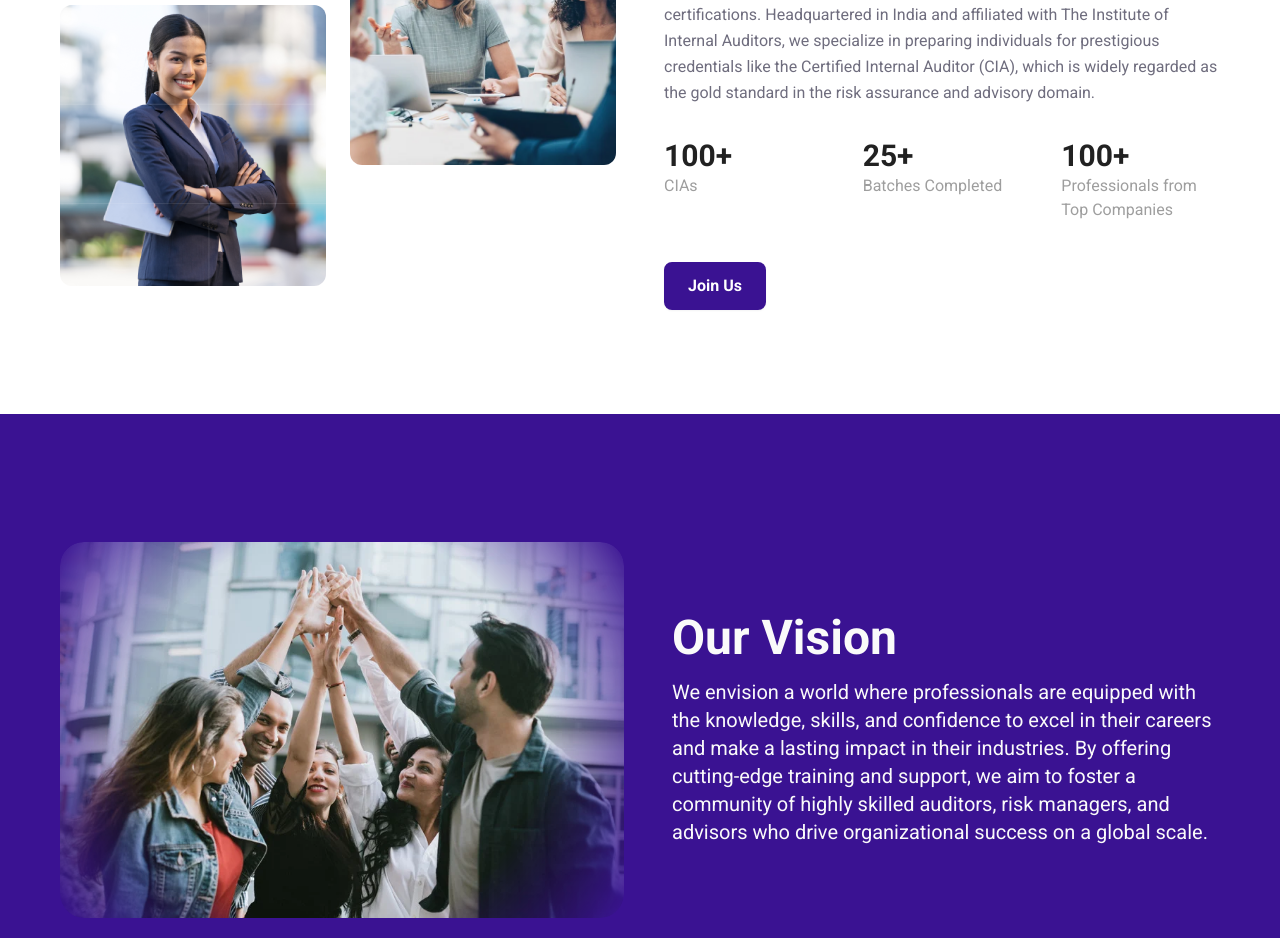
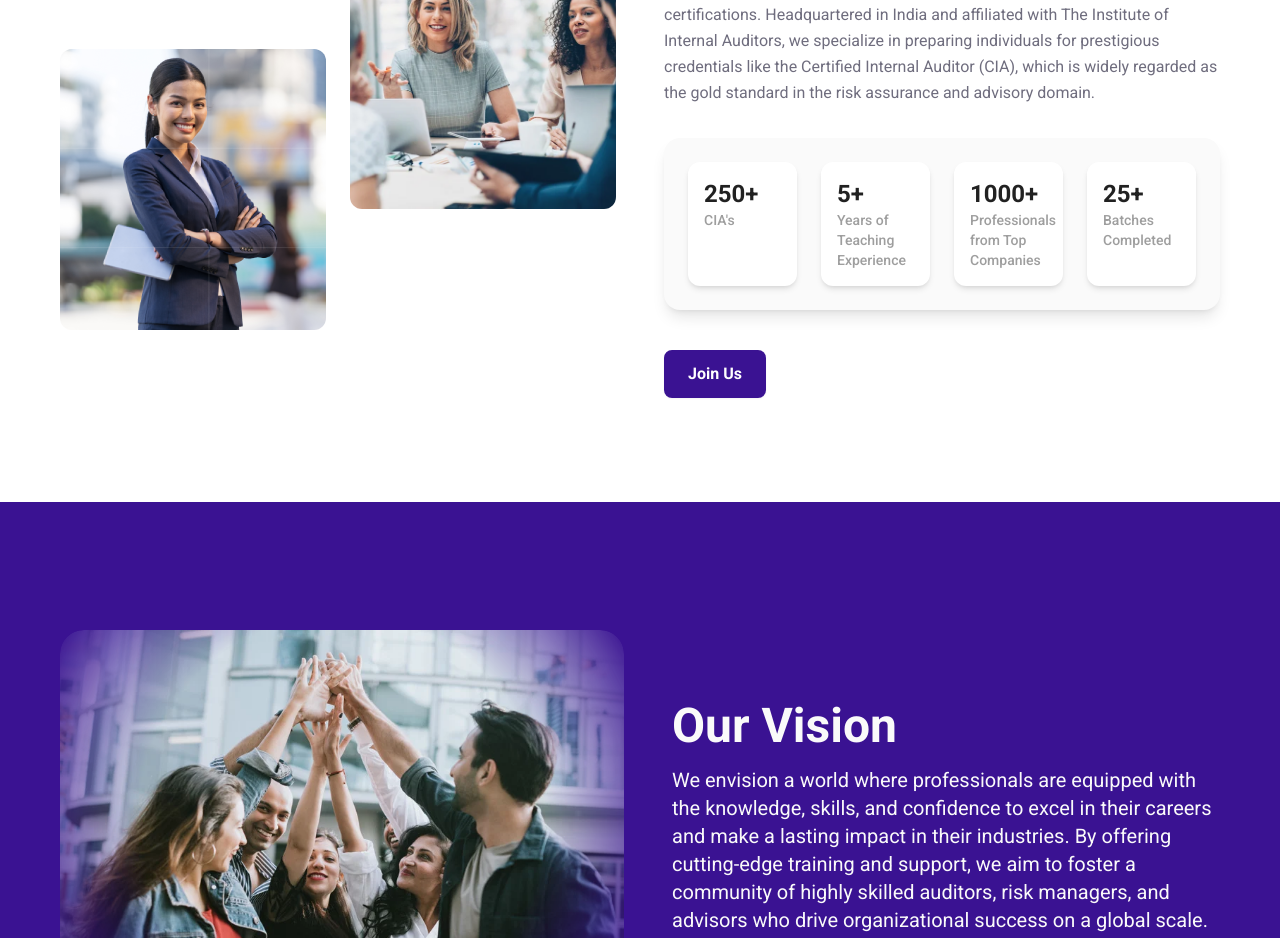
Before and after one commit to swapanmanna/gpc, a React (Vite) app: page /about in a window 1280 px wide. Shown: the part 1020-1958 px from the top of the page. Built offline with nearby package versions, Linux system fonts and the light colour scheme.

Commit message:
slight modifications to content

```diff
--- a/src/components/About/AboutUs.jsx
+++ b/src/components/About/AboutUs.jsx
@@ -51,20 +51,55 @@ export default function AboutUs() {
                                     <p class="text-brand-gray text-base font-normal leading-relaxed lg:text-start text-center">
                                     Our mission is to bridge the gap between ambition and achievement, transforming learners into leaders through rigorous, globally recognized certifications. Headquartered in India and affiliated with The Institute of Internal Auditors, we specialize in preparing individuals for prestigious credentials like the Certified Internal Auditor (CIA), which is widely regarded as the gold standard in the risk assurance and advisory domain. </p>
                                 </div>
-                                <div class="w-full lg:justify-start md:justify-center sm:gap-10 gap-5 flex">
-                                    <div class="flex-col w-1/3 justify-start items-start inline-flex">
-                                        <h3 class="text-gray-900 text-xl md:text-3xl font-bold font-manrope leading-normal">100+</h3>
-                                        <h6 class="text-gray-500 text-sm md:text-base font-normal leading-relaxed">CIAs</h6>
+                                {/* <div class="w-full lg:justify-start md:justify-center sm:gap-10 gap-5 flex">
+                                    <div class="flex-col w-1/4 justify-start items-start inline-flex">
+                                        <h3 class="text-gray-900 text-xl md:text-3xl font-bold font-manrope leading-normal">250+</h3>
+                                        <h6 class="text-gray-500 text-sm md:text-base font-normal leading-relaxed">CIA's</h6>
                                     </div>
-                                    <div class="flex-col w-1/3 justify-start items-start inline-flex">
+                                    <div class="flex-col w-1/4 justify-start items-start inline-flex">
+                                        <h4 class="text-gray-900 text-xl md:text-3xl font-bold font-manrope leading-normal">5+</h4>
+                                        <h6 class="text-gray-500 text-sm md:text-base font-normal leading-relaxed">Years of Teaching Experience</h6>
+                                    </div>
+                                    <div class="flex-col w-1/4 justify-start items-start inline-flex">
+                                        <h4 class="text-gray-900 text-xl md:text-3xl font-bold font-manrope leading-normal">1000+</h4>
+                                        <h6 class="text-gray-500 text-sm md:text-base font-normal leading-relaxed">Professionals from Top Companies</h6>
+                                    </div>
+                                    <div class="flex-col w-1/4 justify-start items-start inline-flex">
                                         <h4 class="text-gray-900 text-xl md:text-3xl font-bold font-manrope leading-normal">25+</h4>
                                         <h6 class="text-gray-500 text-sm md:text-base font-normal leading-relaxed">Batches Completed</h6>
                                     </div>
-                                    <div class="flex-col w-1/3 justify-start items-start inline-flex">
-                                        <h4 class="text-gray-900 text-xl md:text-3xl font-bold font-manrope leading-normal">100+</h4>
-                                        <h6 class="text-gray-500 text-sm md:text-base font-normal leading-relaxed">Professionals from Top Companies</h6>
+                                </div> */}
+                                <div class="w-full grid grid-cols-2 sm:grid-cols-2 md:grid-cols-4 gap-4 md:gap-6 p-4 md:p-6 bg-gray-50 rounded-2xl shadow-lg">
+                                    {/* <!-- Card 1 --> */}
+                                    <div
+                                        class="flex flex-col w-full justify-start items-start bg-white p-4 rounded-xl shadow-md hover:shadow-lg transition-shadow duration-300">
+                                        <h3 class="text-gray-900 text-lg md:text-2xl font-bold font-manrope leading-snug">250+</h3>
+                                        <h6 class="text-gray-500 text-xs md:text-sm font-medium leading-normal">CIA's</h6>
+                                    </div>
+
+                                    {/* <!-- Card 2 --> */}
+                                    <div
+                                        class="flex flex-col w-full justify-start items-start bg-white p-4 rounded-xl shadow-md hover:shadow-lg transition-shadow duration-300">
+                                        <h4 class="text-gray-900 text-lg md:text-2xl font-bold font-manrope leading-snug">5+</h4>
+                                        <h6 class="text-gray-500 text-xs md:text-sm font-medium leading-normal">Years of Teaching Experience</h6>
+                                    </div>
+
+                                    {/* <!-- Card 3 --> */}
+                                    <div
+                                        class="flex flex-col w-full justify-start items-start bg-white p-4 rounded-xl shadow-md hover:shadow-lg transition-shadow duration-300">
+                                        <h4 class="text-gray-900 text-lg md:text-2xl font-bold font-manrope leading-snug">1000+</h4>
+                                        <h6 class="text-gray-500 text-xs md:text-sm font-medium leading-normal">Professionals from Top Companies</h6>
+                                    </div>
+
+                                    {/* <!-- Card 4 --> */}
+                                    <div
+                                        class="flex flex-col w-full justify-start items-start bg-white p-4 rounded-xl shadow-md hover:shadow-lg transition-shadow duration-300">
+                                        <h4 class="text-gray-900 text-lg md:text-2xl font-bold font-manrope leading-snug">25+</h4>
+                                        <h6 class="text-gray-500 text-xs md:text-sm font-medium leading-normal">Batches Completed</h6>
                                     </div>
                                 </div>
+
+
                             </div>
                             <Link to="https://pages.razorpay.com/CIASessions" target="blank"><button
                                 class="sm:w-fit w-full px-6 py-3 bg-brand-blue hover:bg-brand-purple transition-all duration-300 ease-in-out rounded-lg shadow-[0px_1px_2px_0px_rgba(16,_24,_40,_0.05)] justify-center items-center flex">
--- a/src/components/Contact/ContactUs.jsx
+++ b/src/components/Contact/ContactUs.jsx
@@ -43,7 +43,7 @@ export default function ContactUs() {
                                         Our Location
                                     </h4>
                                     <p className="text-sm text-body-color dark:text-dark-6">
-                                        A1-328, Sushant Lok-2 Gurugram Gurugram, Haryana, India - 122001
+                                        Innov8 Building, Orchid Centre, Golf course road, Gurugram, Haryana, India - 122002
                                     </p>
                                 </div>
                             </div>
--- a/src/components/companies/Companies.jsx
+++ b/src/components/companies/Companies.jsx
@@ -21,7 +21,7 @@ export default function Companies() {
             className="w-full px-4 md:px-8"
         >
             <div className="pt-32 pb-20 mb-10 md:mb-20 max-w-[77rem] mx-auto flex flex-col items-center">
-                <h1 className="text-xl md:text-3xl mb-8 font-bold text-brand-dark text-center">Our students are from Top 500+ corporates</h1>
+                <h1 className="text-xl md:text-3xl mb-8 font-bold text-brand-dark text-center">Our students are from Top corporates</h1>
                 <div className="grid grid-cols-2 sm:grid-cols-3 md:flex md:justify-center gap-4 md:gap-[68px] mt-8">
                     <img src={wellsFargo} className="h-16 mx-auto" alt="Wells Fargo" />
                     <img src={emami} className="h-16 mx-auto" alt="Emami" />
```
